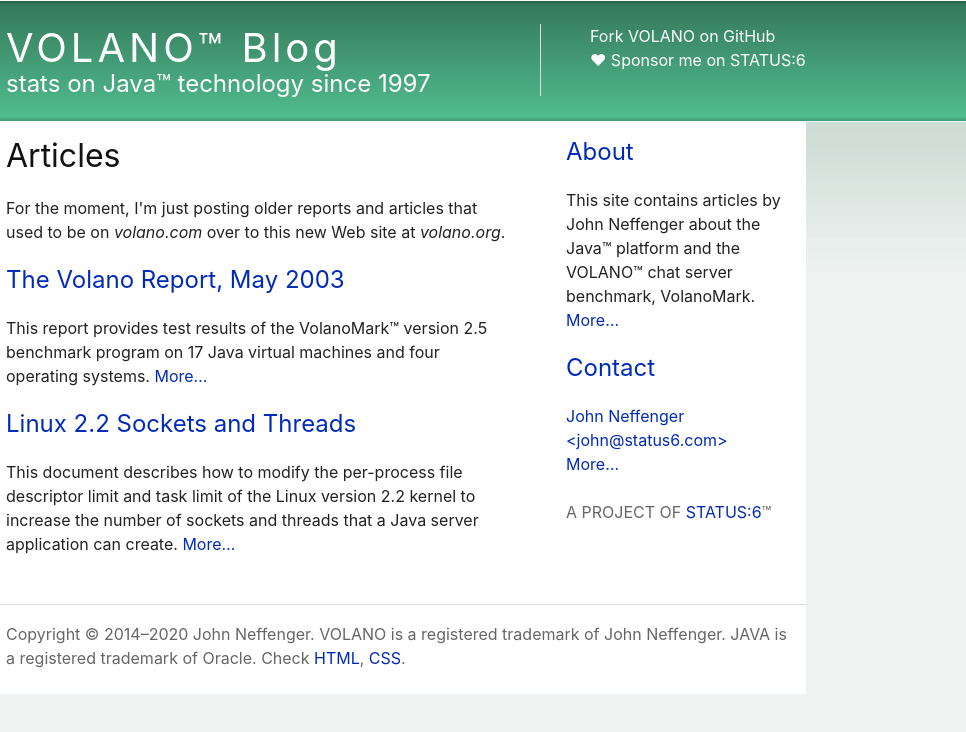
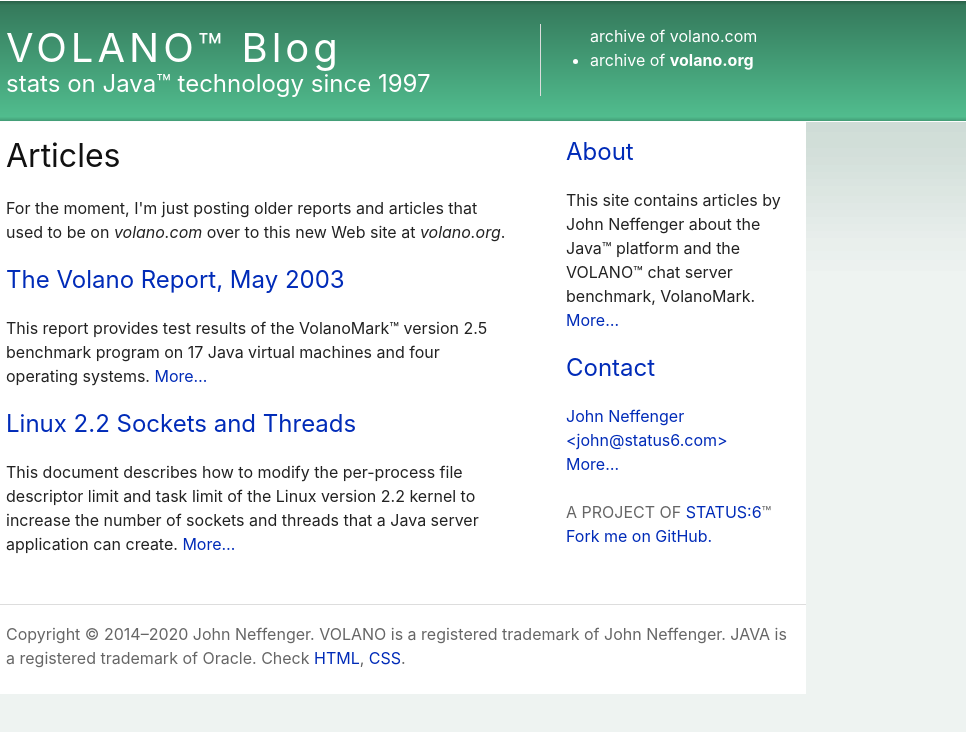
Before and after one commit to jgneff/www-volano-report, a plain HTML site: page docs/index.html in a window 1280 px wide. Shown: the full height of the page, 314-1280 px from the left. Drawn offline with Linux system fonts and the light colour scheme.

Commit message:
Restore original site links and simplify Makefile
Restore the intention of the original site links, which was to enable
easy navigation between volano.com and volano.org. Remove the canonical
URL editing from the Makefile; instead, edit the source pages directly
when it's time to update their canonical URLs to the archived location.

```diff
--- a/docs/index.html
+++ b/docs/index.html
@@ -20,8 +20,8 @@
 </div>
 <div id="site-links" class="prepend-top span-6">
 <ul>
-<li><a href="https://github.com/jgneff/volano">Fork VOLANO on GitHub</a></li>
-<li><a href="https://www.status6.com/sponsor.html">♥ Sponsor me on STATUS:6</a></li>
+<li><a href="https://jgneff.github.io/www-volano-legacy/">archive of volano.com</a></li>
+<li class="selected"><a href="index.html">archive of <strong>volano.org</strong></a></li>
 </ul>
 </div>
 </div>
@@ -46,7 +46,8 @@
 <div class="aside-heading"><a href="contact.html">Contact</a></div>
 <p><a href="mailto:john@status6.com">John Neffenger &lt;john@status6.com&gt;</a><br>
 <a href="contact.html">More…</a></p>
-<p class="quiet">A PROJECT OF <a href="http://www.status6.com">STATUS:6</a>™</p>
+<p class="quiet">A PROJECT OF <a href="https://www.status6.com/">STATUS:6</a>™<br>
+<a href="https://github.com/jgneff/www-volano-report">Fork me on GitHub.</a></p>
 </div>
 <hr>
 <div id="footer" class="prepend-4 span-20">
```
Also changed, not shown: blueprint.html (+4 -3 lines), docs/about.html (+4 -3 lines), docs/contact.html (+4 -3 lines), docs/programming.html (+4 -3 lines), docs/reports.html (+4 -3 lines), docs/template.html (+4 -3 lines), 1 other file.
